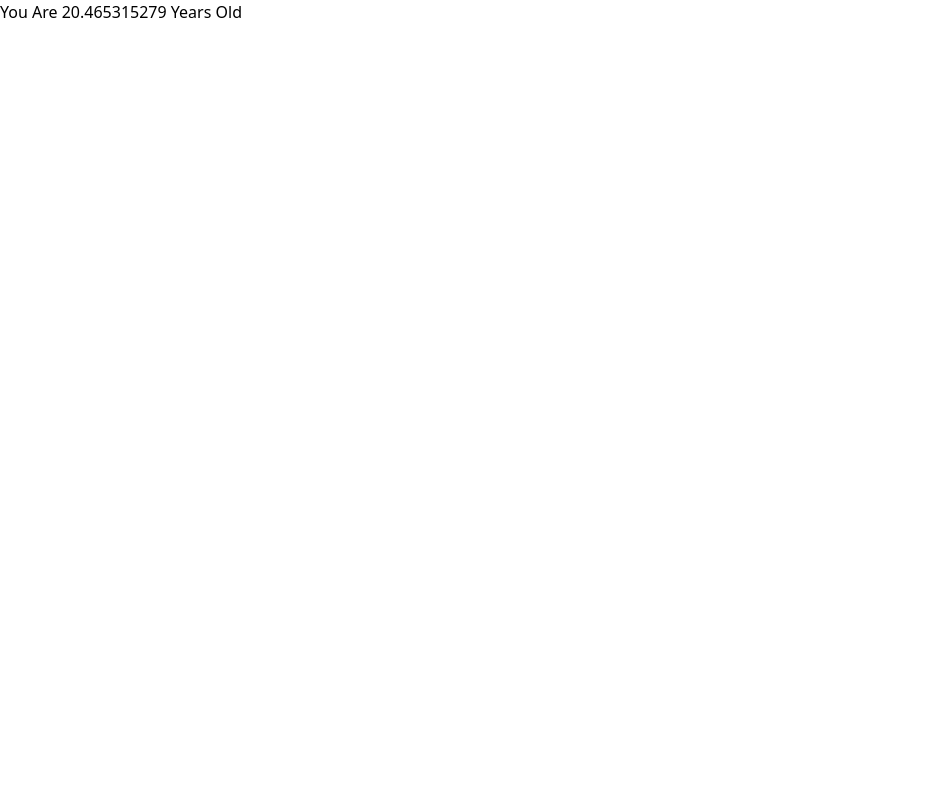
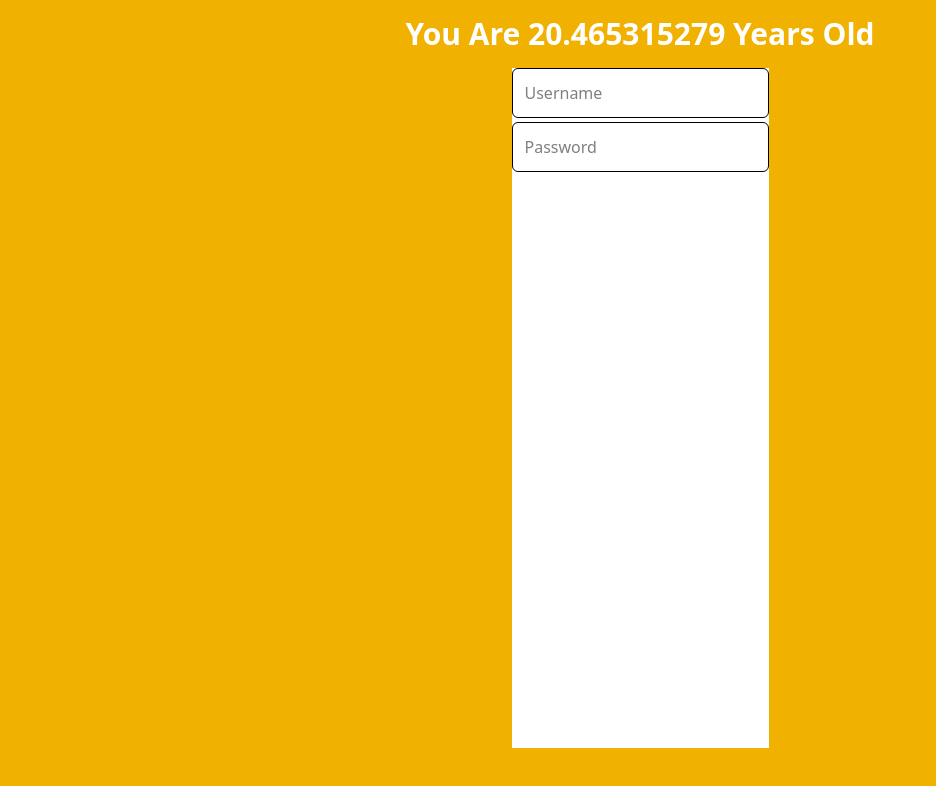
Before and after one commit to BrianHan113/todo_list, a React (Vite) app in the folder frontend/: page /app in a window 1280 px wide. Shown: the top 786 px of the page, without its empty margins (0-936 px from the left). Built offline with nearby package versions, Linux system fonts and the light colour scheme; no server answers.

Commit message:
work on app

```diff
--- a/frontend/src/pages/MainApp.jsx
+++ b/frontend/src/pages/MainApp.jsx
@@ -3,10 +3,26 @@ import AgeCounter from '../components/AgeCounter.jsx'
 const MainApp = () => {
   return (
 
-    <div>
-      <h1>
+    <div className="flex flex-col w-[100vw] h-[100vh] items-center bg-yellow-500">
+      <h1 className="text-3xl text-white select-none font-bold p-4">
         You Are <AgeCounter UTCString="2005-01-11T12:00" /> Years Old
       </h1>
+
+      <div className="flex flex-col h-[85vh] items-center bg-white">
+        <form className="flex flex-col space-y-1 w-full">
+          <input
+            type="text"
+            placeholder="Username"
+            autoFocus={typeof window !== 'undefined' && window.innerWidth >= 768}
+            className="p-3 border rounded-md focus:outline-none"
+          />
+          <input
+            type="password"
+            placeholder="Password"
+            className="p-3 border rounded-md focus:outline-none"
+          />
+        </form>
+      </div>
     </div>
 
 
```
